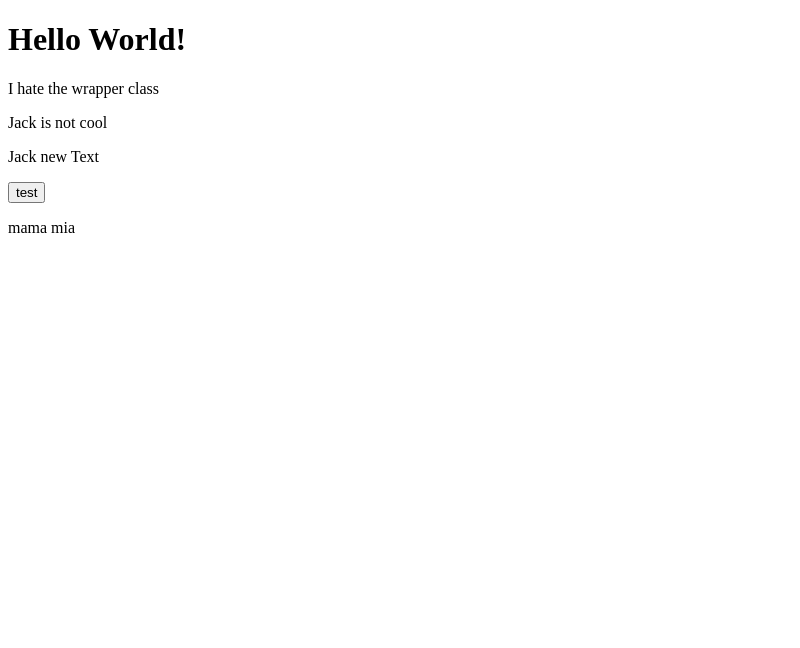
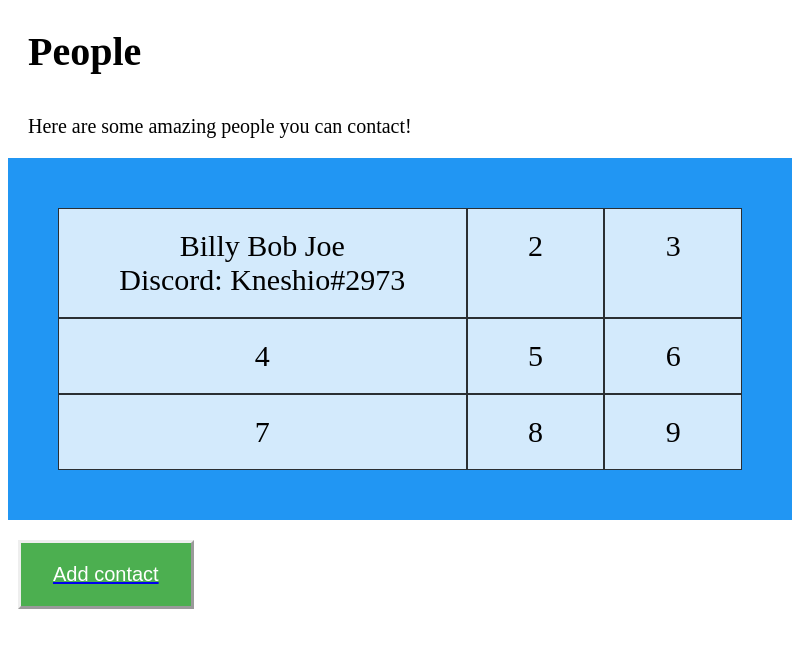
Before and after one commit to thejackluo/slpodElectron, an Electron app: page index.html in a window 800 px wide. Drawn offline with Linux system fonts and the light colour scheme.

Commit message:
Update index.html

```diff
--- a/index.html
+++ b/index.html
@@ -1,6 +1,50 @@
 <!DOCTYPE html>
 <html>
   <head>
+    <style>
+    .grid-container {
+      display: grid;
+      grid-template-columns: auto auto auto;
+      background-color: #2196F3;
+      padding: 50px;
+      background-size: auto;
+    }
+    .grid-item {
+      background-color: rgba(255, 255, 255, 0.8);
+      border: 1px solid rgba(0, 0, 0, 0.8);
+      padding: 20px;
+      font-size: 30px;
+      text-align: center;
+    }
+
+    .text{
+      font-family: inheritlato;
+      padding: 20px;
+      font-size: 40px;
+      font-weight: bold;
+    }
+    .text2{
+      font-family: inheritlato;
+      padding: 20px;
+      font-size: 20px;
+    }
+
+    .button {
+      position: relative;
+      border: outset;
+      color: white;
+      padding: 20px 32px;
+      text-align: center;
+      text-decoration: none;
+      display: inline;
+      font-size: 20px;
+      margin: 20px 10px;
+      cursor: pointer;
+    }
+
+    .button1 {background-color: #4CAF50;}
+
+    </style>
     <meta charset="UTF-8">
     <!-- https://developer.mozilla.org/en-US/docs/Web/HTTP/CSP -->
     <meta http-equiv="Content-Security-Policy" content="default-src 'self'; script-src 'self'">
@@ -10,17 +54,22 @@
     <title>Hello World!</title>
   </head>
   <body>
-    <h1 style="font-family:verdana;">Hello World!</h1>
-    <p style="color:blue;">I hate the wrapper class</p>
-    <p>Jack is not cool</p>
+    <div class = "text">People</div>
+    <div class = "text2">Here are some amazing people you can contact!</div>
 
-    <p>Jack new Text</p>
+    <div class="grid-container">
+      <div class="grid-item">Billy Bob Joe <br> Discord: Kneshio#2973</div>
+      <div class="grid-item">2</div>
+      <div class="grid-item">3</div>
+      <div class="grid-item">4</div>
+      <div class="grid-item">5</div>
+      <div class="grid-item">6</div>
+      <div class="grid-item">7</div>
+      <div class="grid-item">8</div>
+      <div class="grid-item">9</div>
+    </div>
 
-    <a href="https://discord.com/app"><button>test</button></a>
-
-    <p>mama mia</p>
-
-
+    <a href="https://discord.com/app"><button class="button button1">Add contact</button>
 
     <!-- You can also require other files to run in this process -->
     <script src="assets/js/jquery-3.5.1.min.js"></script>
```
